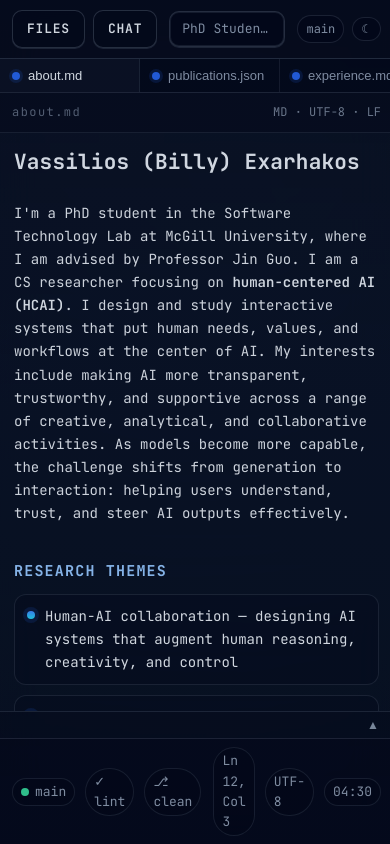
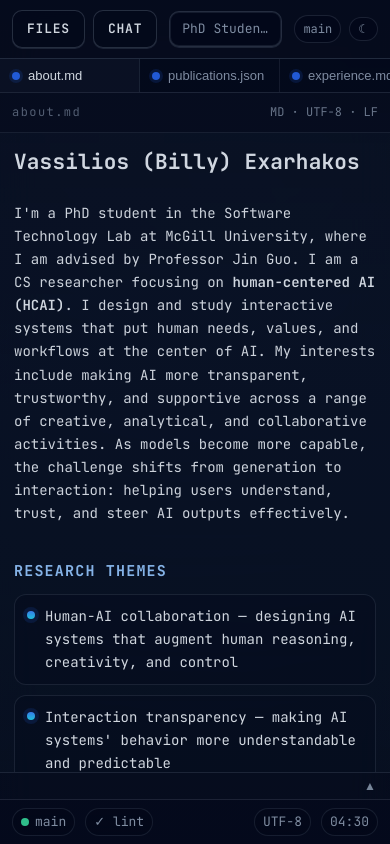
Before and after one commit to billyexarhakos/portfolio, a Next.js app: page / in a window 390 px wide. Built offline with nearby package versions, Linux system fonts and the light colour scheme.

Commit message:
fix footer chips for mobile

```diff
--- a/src/app/globals.css
+++ b/src/app/globals.css
@@ -1205,6 +1205,11 @@ html[data-theme="light"] {
   .ideExplorer {
     display: none;
   }
+
+  .statusItemClean,
+  .statusItemCursor {
+    display: none;
+  }
 }
 
 .mobileOverlay {
--- a/src/components/StatusBar.tsx
+++ b/src/components/StatusBar.tsx
@@ -11,10 +11,10 @@ export function StatusBar() {
           main
         </span>
         <span className="statusItem">✓ lint</span>
-        <span className="statusItem">⎇ clean</span>
+        <span className="statusItem statusItemClean">⎇ clean</span>
       </div>
       <div className="statusRight">
-        <span className="statusItem">Ln 12, Col 3</span>
+        <span className="statusItem statusItemCursor">Ln 12, Col 3</span>
         <span className="statusItem">UTF-8</span>
         <span className="statusItem">{hh}:{mm}</span>
       </div>
```
